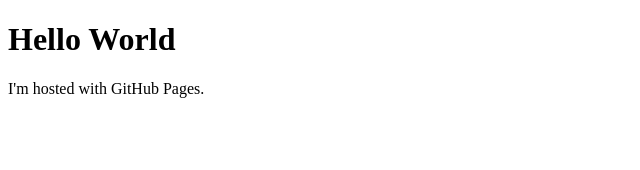
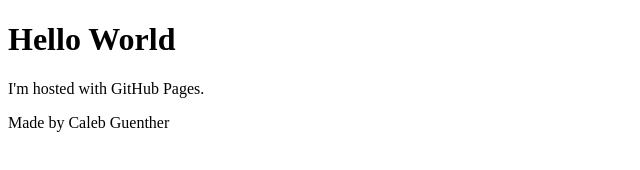
Before and after one commit to CalebG15/CalebG15.github.io, a plain HTML site: page index.html in a window 1280 px wide. Shown: the whole page, without its empty margins (0-640 px from the left). Drawn offline with Linux system fonts and the light colour scheme.

Commit message:
test repo

```diff
--- a/index.html
+++ b/index.html
@@ -3,5 +3,6 @@
 <body>
 <h1>Hello World</h1>
 <p>I'm hosted with GitHub Pages.</p>
+<p>Made by Caleb Guenther</p>
 </body>
 </html>
```
